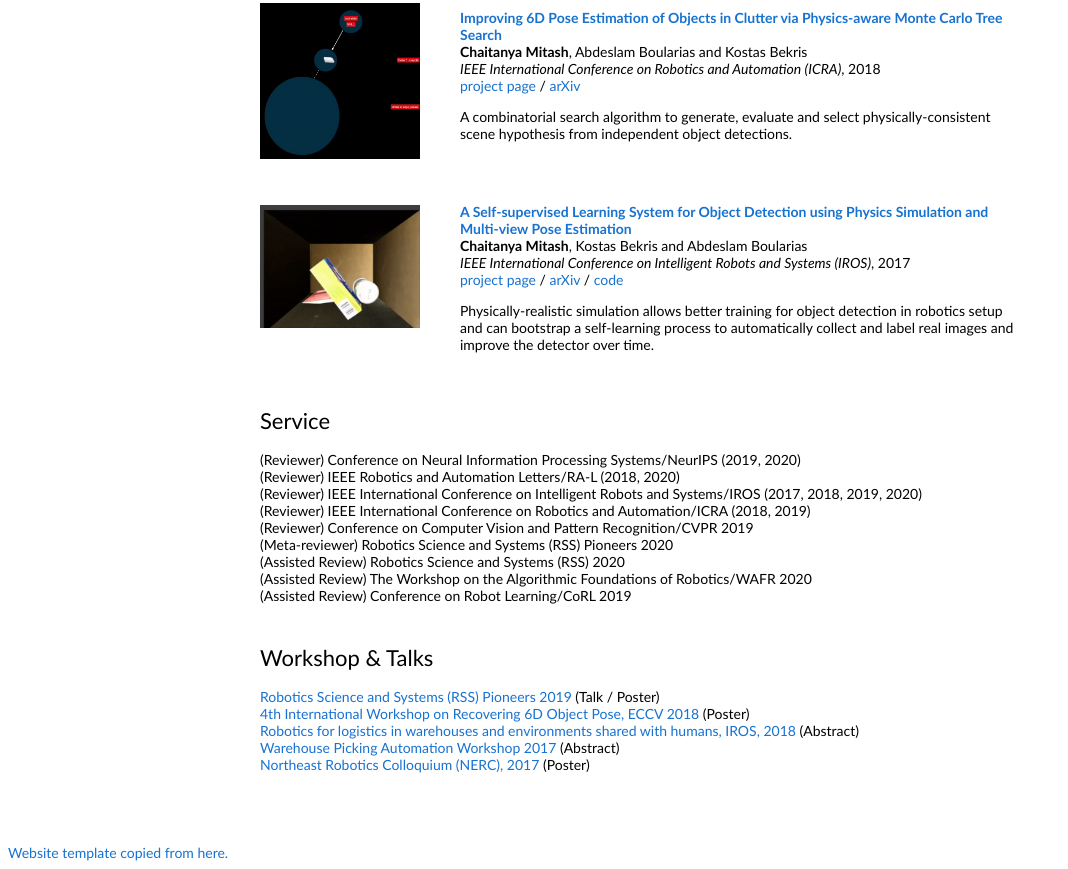
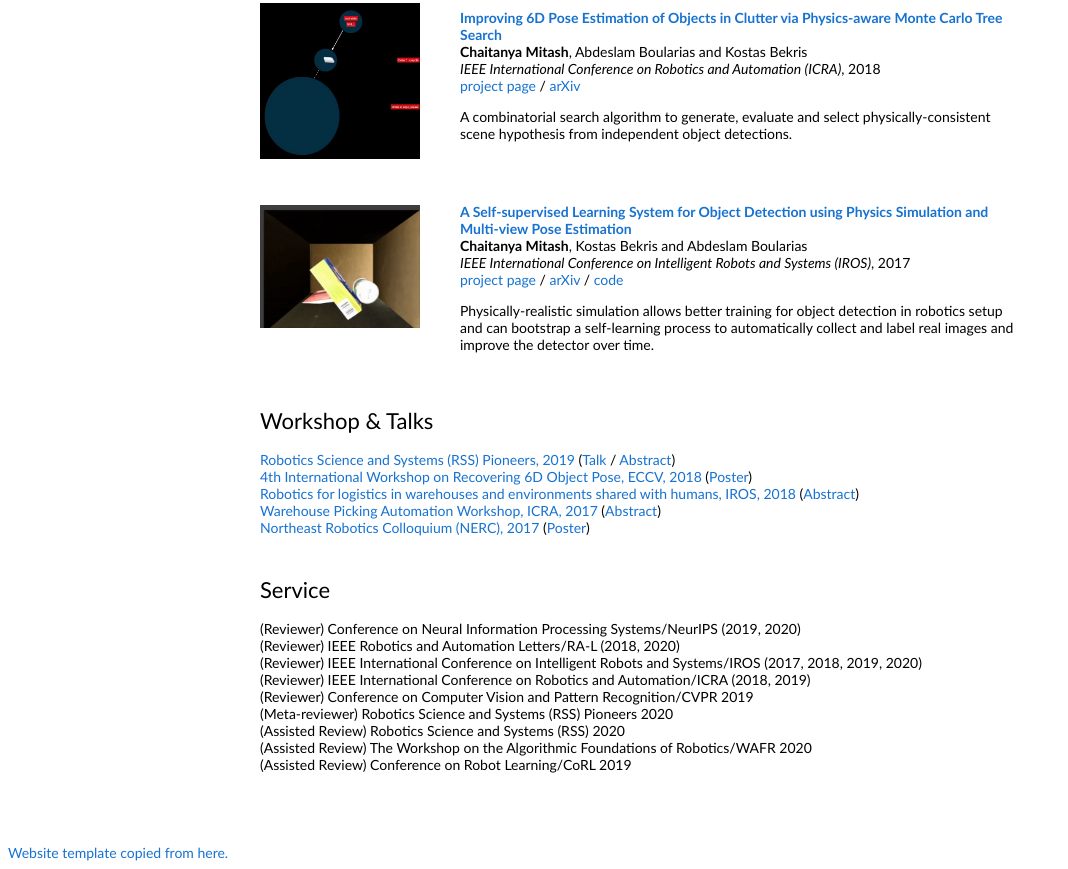
Before and after one commit to cmitash/cmitash.github.io, a plain HTML site: page index.html in a window 1280 px wide. Shown: the part 2168-3037 px from the top of the page, without its empty margins (0-1068 px from the left). Drawn offline with Linux system fonts and the light colour scheme.

Commit message:
minor edit

```diff
--- a/index.html
+++ b/index.html
@@ -417,6 +417,19 @@
         <table width="100%" align="center" border="0" cellspacing="0" cellpadding="20"><tbody>
           <tr>
             <td>
+              <heading>Workshop & Talks</heading><br><br>
+              <a href="https://sites.google.com/view/rsspioneers2019/home">Robotics Science and Systems (RSS) Pioneers, 2019</a> (<a href="data/RSS-Pioneers-Chaitanya.pptx">Talk</a> / <a href="http://rss2019.informatik.uni-freiburg.de/RSS_Pioneers_2019_Camera_Ready/24.pdf">Abstract</a>)<br>
+              <a href="http://cmp.felk.cvut.cz/sixd/workshop_2018/">4th International Workshop on Recovering 6D Object Pose, ECCV, 2018</a> (<a href="data/bmvc18.pdf">Poster</a>)<br>
+              <a href="https://prisma.dieti.unina.it/index.php/events/552-robotics-for-logistics-in-warehouses-and-environments-shared-with-humans">Robotics for logistics in warehouses and environments shared with humans, IROS, 2018</a> (<a href="http://www.refills-project.eu/images/events/IROS2018/pdf/Shome.pdf">Abstract</a>)<br>
+              <a href="https://ewh.ieee.org/soc/ras/conf/fullysponsored/icra/2017/www.icra2017.org/conference/workshops-and-tutorials.html">Warehouse Picking Automation Workshop, ICRA, 2017</a> (<a href="data/icra17_workshop.pdf">Abstract</a>)<br>
+              <a href="https://nerc2017.ccis.northeastern.edu">Northeast Robotics Colloquium (NERC), 2017</a> (<a href="data/nerc.pdf">Poster</a>)
+            </td>
+          </tr>
+        </tbody></table>
+
+        <table width="100%" align="center" border="0" cellspacing="0" cellpadding="20"><tbody>
+          <tr>
+            <td>
               <heading>Service</heading><br><br>
               (Reviewer) Conference on Neural Information Processing Systems/NeurIPS (2019, 2020)<br>
               (Reviewer) IEEE Robotics and Automation Letters/RA-L (2018, 2020)<br>
@@ -431,19 +444,6 @@
           </tr>
         </tbody></table>
 
-        <table width="100%" align="center" border="0" cellspacing="0" cellpadding="20"><tbody>
-          <tr>
-            <td>
-              <heading>Workshop & Talks</heading><br><br>
-              <a href="https://sites.google.com/view/rsspioneers2019/home">Robotics Science and Systems (RSS) Pioneers 2019</a> (Talk / Poster)<br>
-              <a href="http://cmp.felk.cvut.cz/sixd/workshop_2018/">4th International Workshop on Recovering 6D Object Pose, ECCV 2018</a> (Poster)<br>
-              <a href="https://prisma.dieti.unina.it/index.php/events/552-robotics-for-logistics-in-warehouses-and-environments-shared-with-humans">Robotics for logistics in warehouses and environments shared with humans, IROS, 2018</a> (Abstract)<br>
-              <a href="https://ewh.ieee.org/soc/ras/conf/fullysponsored/icra/2017/www.icra2017.org/conference/workshops-and-tutorials.html">Warehouse Picking Automation Workshop 2017</a> (Abstract)<br>
-              <a href="https://nerc2017.ccis.northeastern.edu">Northeast Robotics Colloquium (NERC), 2017</a> (Poster)
-            </td>
-          </tr>
-        </tbody></table>
-
       </td>
     </tr>
   </table>
```
Also changed, not shown: 5 other files.
